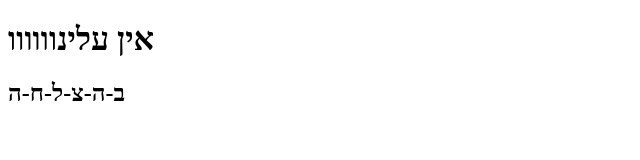
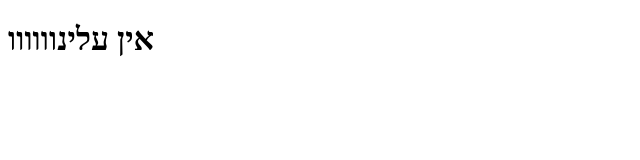
Before and after one commit to nk4110803/NewRepo, a plain HTML site: page index.html in a window 1280 px wide. Shown: the whole page, without its empty margins (0-640 px from the left). Drawn offline with Linux system fonts and the light colour scheme.

Commit message:
secomd commit

```diff
--- a/index.html
+++ b/index.html
@@ -7,6 +7,6 @@
 </head>
 <body>
     <h1>אין עלינוווווו</h1>
-    <h2>ב-ה-צ-ל-ח-ה</h2>
+
 </body>
 </html>
```
